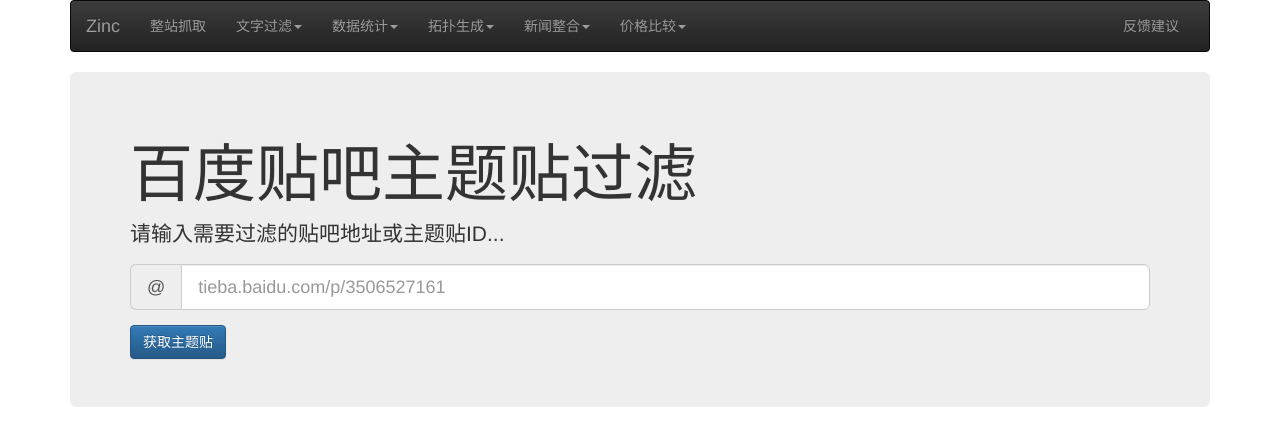
After one commit to cash2one/Zinc, a Django app: page /baidu/ in a window 1280 px wide. The commit adds this page. Shown: the top 446 px of the page. Run offline with Django 3.2, Linux system fonts and the light colour scheme; some libraries are stand-ins or nearby versions.

Commit message:
Add route for baidu_filter

```diff
--- a/Portal/helpers/topic_filter.py
+++ b/Portal/helpers/topic_filter.py
@@ -6,6 +6,12 @@ from urllib import request
 class BaiduFilter:
 
     def __init__(self, url):
+        if url == '':
+            return
+        if url.isdigit:
+            url = 'http://tieba.baidu.com/p/' + url
+        if not url.startswith('http'):
+            url = 'http://' + url
         self.url = url + '?see_lz=1'
         self.count = 0
         self.title = ''
--- /dev/null
+++ b/Portal/templates/Portal/baidu_filter.html
@@ -0,0 +1,40 @@
+{% extends "Portal/base.html" %}
+
+{% block content %}
+    <h1>百度贴吧主题贴过滤</h1>
+
+    <p>请输入需要过滤的贴吧地址或主题贴ID...</p>
+
+    <form class="" method="post"> {% csrf_token %}
+        <div class="form-group">
+            <label class="sr-only" for="exampleInputAmount">地址：</label>
+
+            <div class="input-group input-group-lg">
+                <span class="input-group-addon" id="sizing-addon1">@</span>
+                <input type="text" class="form-control" name="address" id="address"
+                       placeholder="tieba.baidu.com/p/3506527161" value="{{ address }}"></div>
+
+        </div>
+        <button type="submit" class="btn btn-primary">获取主题贴</button>
+    </form>
+
+    {% if result_list %}
+        <p></p>
+        <p></p>
+        <div class="panel panel-default">
+            <!-- Default panel contents -->
+            <div class="panel-heading">主题贴列表</div>
+            <div class="panel-body">
+                <ul class="list-group">
+                    {% for data in result_list %}
+                        <li class="list-group-item">
+                            {{ data | safe }}
+                        </li>
+                    {% endfor %}
+                </ul>
+            </div>
+
+        </div>
+    {% endif %}
+
+{% endblock %}
--- a/Portal/templates/Portal/loop_spider.html
+++ b/Portal/templates/Portal/loop_spider.html
@@ -5,8 +5,8 @@
 
     <p>请输入需要抓去站点的起始页...</p>
 
-    <form class="form-inline" method="post"> {% csrf_token %}
-        <div class="form-group">
+    <form class="" method="post"> {% csrf_token %}
+        <div class="form-group form-group-lg">
             <label class="sr-only" for="exampleInputAmount">地址：</label>
 
             <div class="input-group">
--- a/Portal/urls.py
+++ b/Portal/urls.py
@@ -10,4 +10,5 @@ urlpatterns = patterns('',
     url(r'^$', 'Portal.views.home', name='home'),
     url(r'^loop/', 'Portal.views.loop', name='home'),
     url(r'^loop_zip/', 'Portal.views.loop_zip', name='home'),
+    url(r'^baidu/', 'Portal.views.baidu', name='home'),
 )
--- a/Portal/views.py
+++ b/Portal/views.py
@@ -1,5 +1,6 @@
 from django.shortcuts import render
 from Portal.helpers.loop_requester import LoopSpider
+from Portal.helpers.topic_filter import BaiduFilter
 from Portal.helpers.zip_dir import zip_dir
 from django.http import HttpResponse
 
@@ -21,7 +22,6 @@ def loop(request):
 
 
 def loop_zip(request):
-    print('hehe')
     address = request.GET['address']
     dir_name = 'download/' + address
     file_name = 'zip/' + address + '.zip'
@@ -31,3 +31,13 @@ def loop_zip(request):
     response['Content-Disposition'] = 'attachment; filename=' + address + '.zip'
     response.write(file)
     return response
+
+
+def baidu(request):
+    if request.method == 'GET':
+        return render(request, 'Portal/baidu_filter.html')
+    elif request.method == 'POST':
+        address = request.POST['address']
+        baidu = BaiduFilter(address)
+        topics = baidu.start()
+        return render(request, 'Portal/baidu_filter.html', {'address': address, 'result_list': topics})
```
